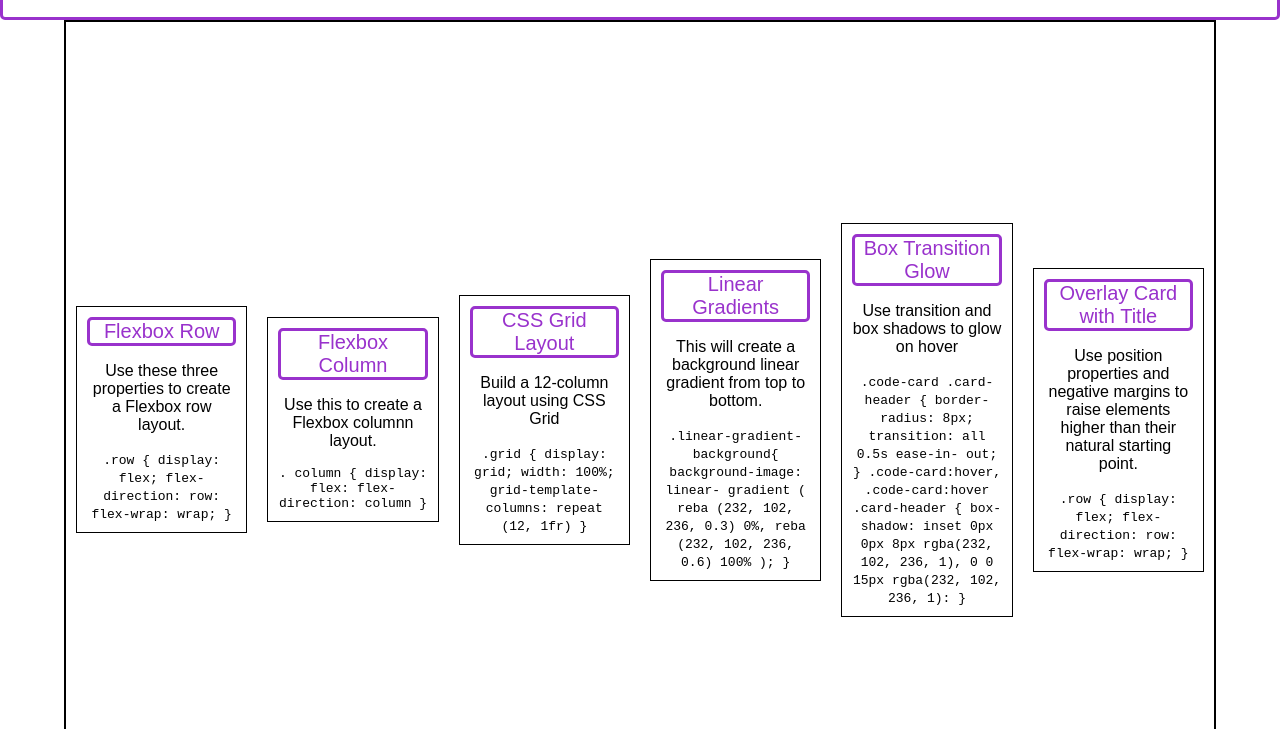
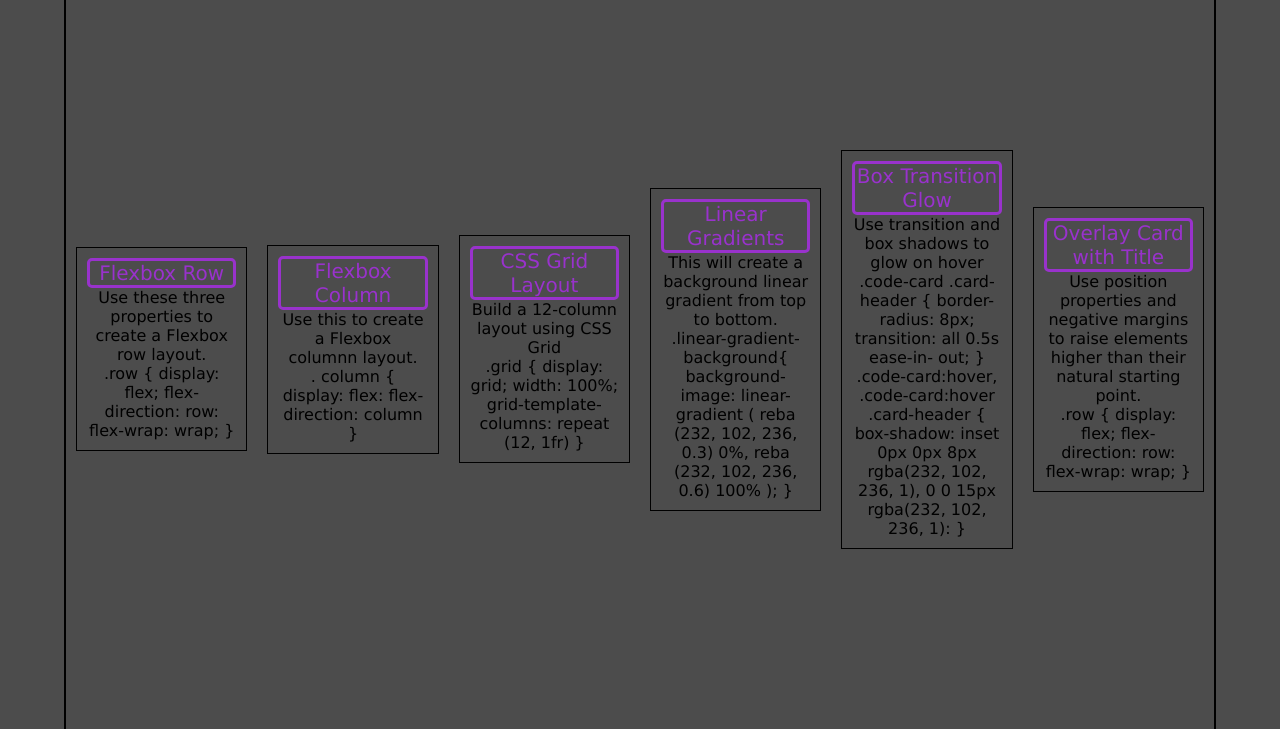
Before and after one commit to tkhobbes43/mini-project-css-styling, a plain HTML site: page index.html in a window 1280 px wide. Shown: the part 151-880 px from the top of the page. Drawn offline with Linux system fonts and the light colour scheme.

Commit message:
cleaned up style sheet

```diff
--- a/asset/style.css
+++ b/asset/style.css
@@ -1,10 +1,15 @@
 * {
   box-sizing: border-box;
+  font-family: 'Lucida Sans', 'Lucida Sans Regular', 'Lucida Grande', 'Lucida Sans Unicode', Geneva, Verdana, sans-serif;
+  margin: 0;
+  background-color: rgb(76, 76, 76)
 }
+
 body {
   font-family: Arial;
   margin: 0;
   }
+
 main {
   display: flex;
   flex-wrap: wrap;
@@ -20,12 +25,14 @@ main {
   border-style: solid;
   border-width: 2px;
   }
+
 header {
   color:darkorchid;
   font-size: 20px;
   border-style: solid;
   border-radius: 5px;
 }
+
 .card {
   flex: 1 0 0;
   padding: 10px;
@@ -35,10 +42,12 @@ header {
   margin: 10px;
   width: 33%;
 }
+
 .card-content {
     display: flex;
     flex-direction: column;
 }
+
   /* Large smartphones - navbar changes color */
 @media screen and (max-width: 768px) {
   main {
```
Lines whose indentation alone changed are shown as unchanged.
